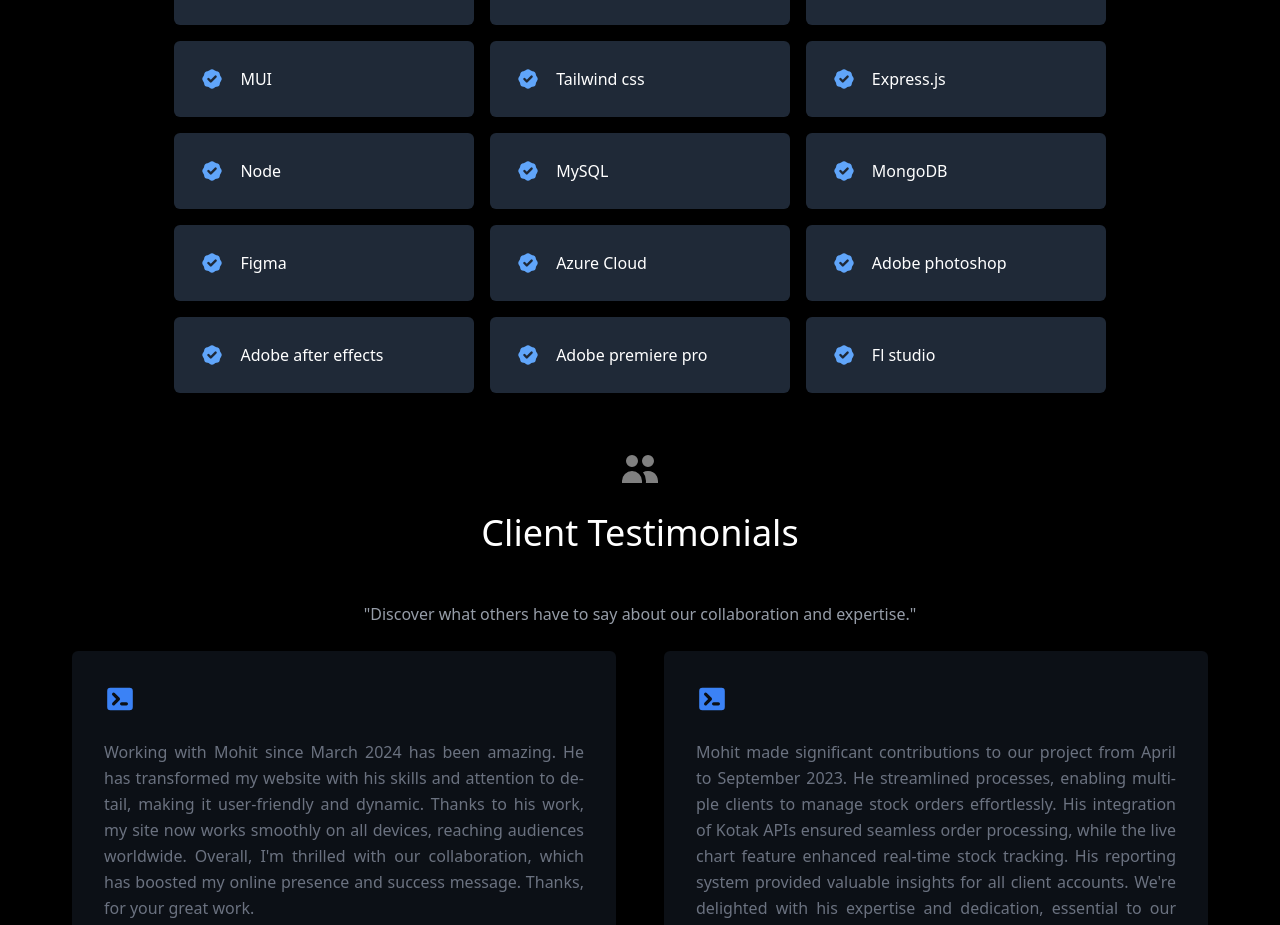
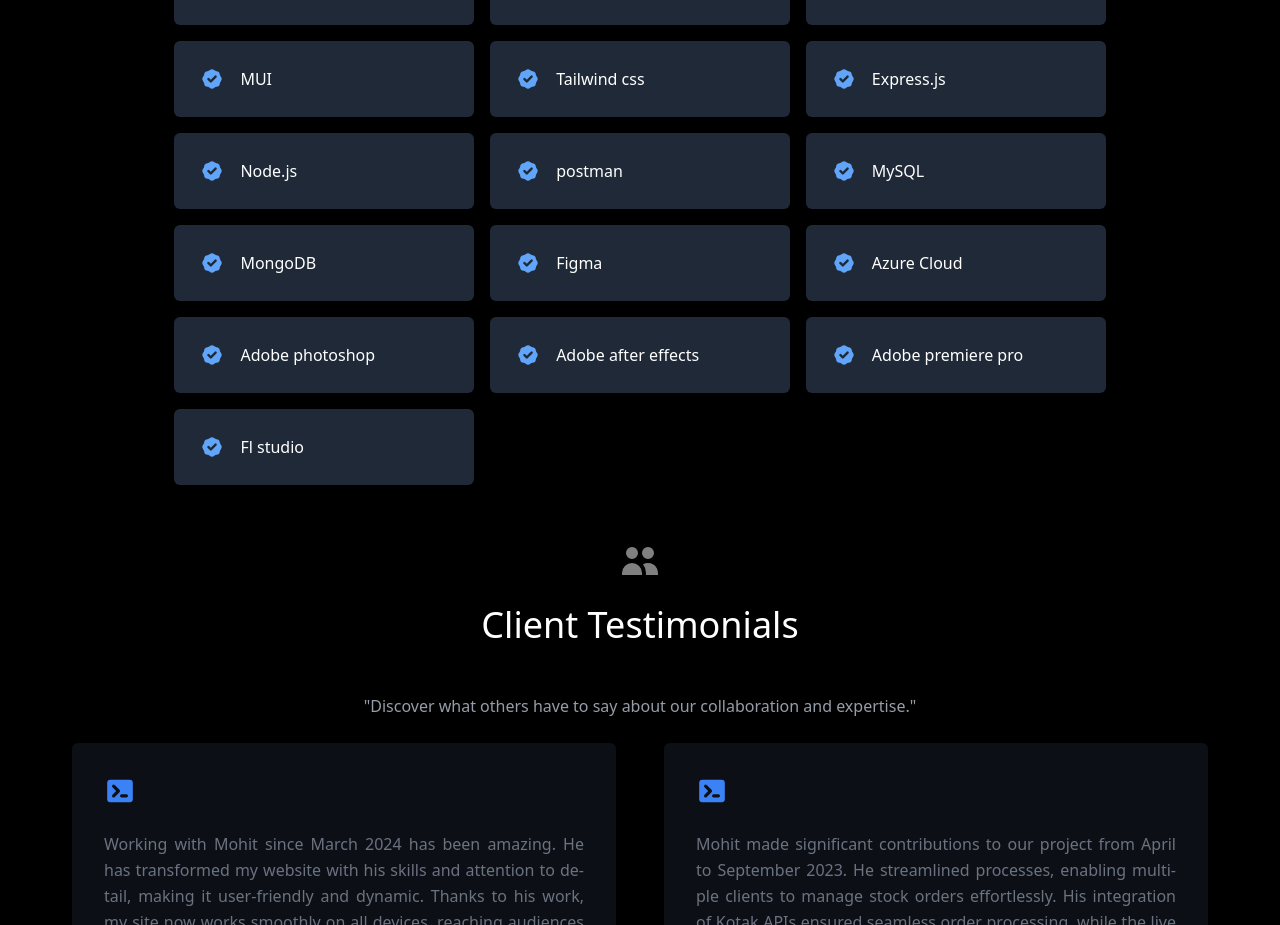
Before and after one commit to Mohitmadelwar/mohitmadelwar.github.io, a React (Create React App) app: page / in a window 1280 px wide. Shown: the part 3540-4465 px from the top of the page. Built offline with nearby package versions, Linux system fonts and the light colour scheme.

Commit message:
update build

```diff
--- a/src/components/data.js
+++ b/src/components/data.js
@@ -73,13 +73,14 @@
   "MUI",
   "Tailwind css",
   "Express.js",
-  "Node",
+  "Node.js",
+  "postman",
   "MySQL",
   "MongoDB",
   "Figma",
   "Azure Cloud",
   "Adobe photoshop",
   "Adobe after effects",
-  " Adobe premiere pro",
+  "Adobe premiere pro",
   "Fl studio"
 ];
```
